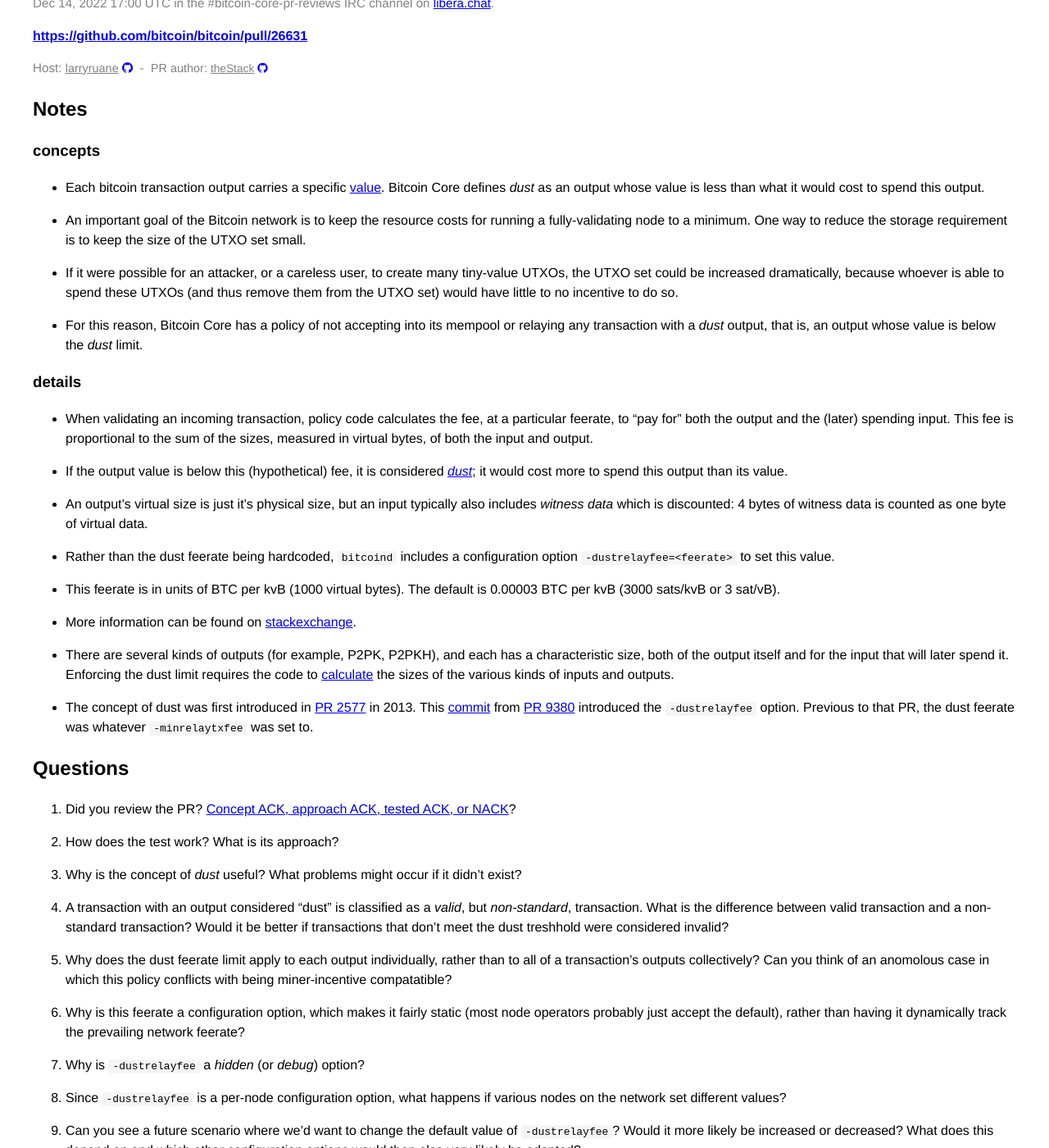
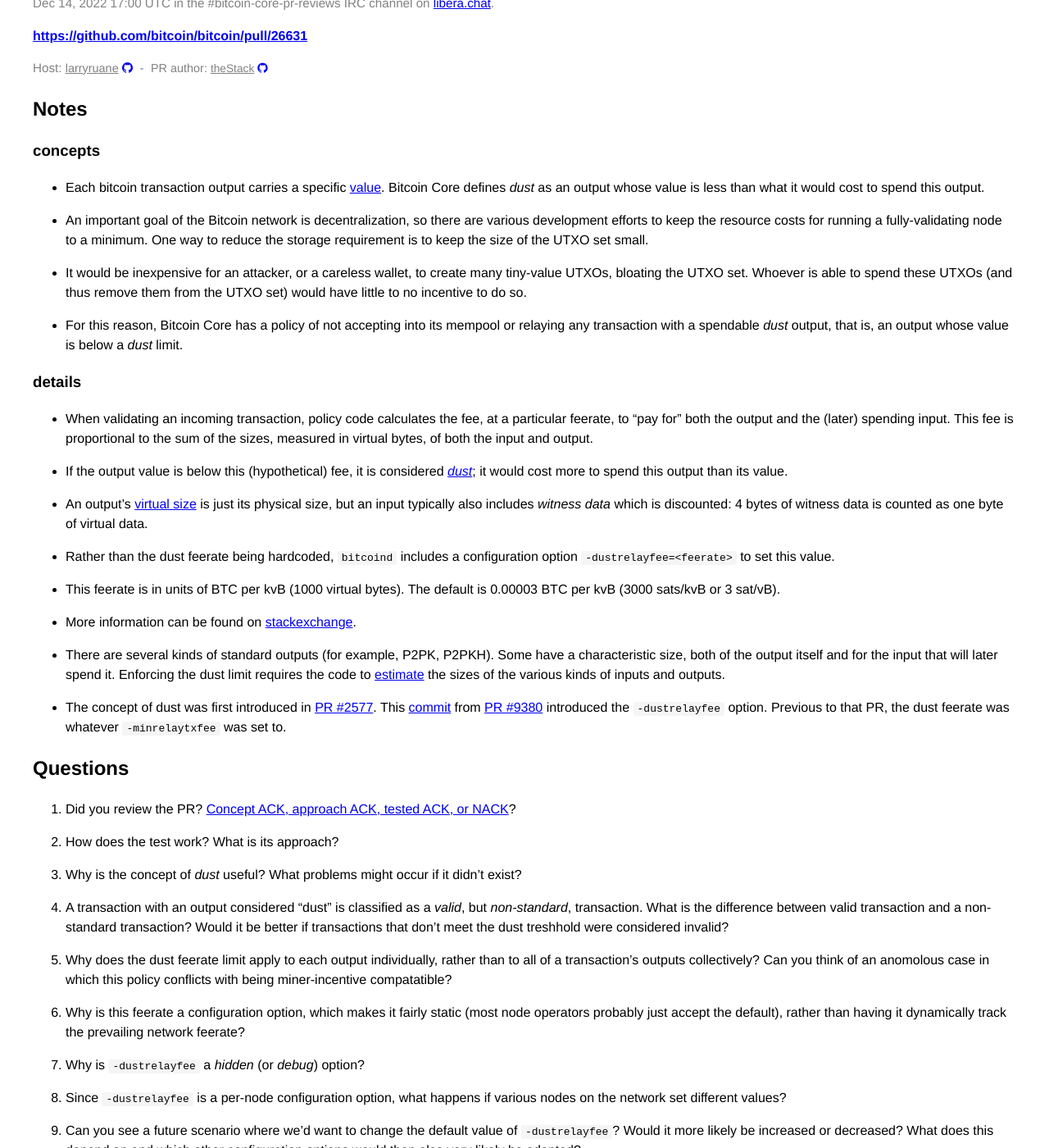
Before and after one commit to bitcoin-core-review-club/website, a Jekyll site: the page built from _posts/2022-12-14-#26631.md, in a window 1280 px wide and 1400 px high, scrolled down 211 px. Shown: the whole window at 82% size. Built offline with Jekyll 4.4.1, drawn with Linux system fonts in a browser that asks for light colours; some of the changed text lies outside the part shown.

Commit message:
minor edits to n26331

```diff
--- a/_posts/2022-12-14-#26631.md
+++ b/_posts/2022-12-14-#26631.md
@@ -19,18 +19,19 @@
   Bitcoin Core defines _dust_ as an output whose value is less than
   what it would cost to spend this output.
 
-- An important goal of the Bitcoin network is to keep the resource costs
+- An important goal of the Bitcoin network is decentralization, so
+  there are various development efforts to keep the resource costs
   for running a fully-validating node to a minimum. One way to reduce
   the storage requirement is to keep the size of the UTXO set small.
 
-- If it were possible for an attacker, or a careless user, to create
-  many tiny-value UTXOs, the UTXO set could be increased dramatically,
-  because whoever is able to spend these UTXOs (and thus remove them
+- It would be inexpensive for an attacker, or a careless wallet, to create
+  many tiny-value UTXOs, bloating the UTXO set.
+  Whoever is able to spend these UTXOs (and thus remove them
   from the UTXO set) would have little to no incentive to do so.
 
 - For this reason, Bitcoin Core has a policy of not accepting into its
-  mempool or relaying any transaction with a _dust_ output, that is, an
-  output whose value is below the _dust_ limit.
+  mempool or relaying any transaction with a spendable _dust_ output, that is, an
+  output whose value is below a _dust_ limit.
 
 ### details
 
@@ -44,7 +45,9 @@
   [_dust_](https://github.com/bitcoin/bitcoin/blob/1ea02791f3d81c7716d9ea455971203f74d7a107/src/policy/policy.cpp#L65);
   it would cost more to spend this output than its value.
 
-- An output's virtual size is just it's physical size, but an input typically
+- An output's [virtual
+  size](https://github.com/bitcoin/bips/blob/master/bip-0141.mediawiki#transaction-size-calculations)
+is just its physical size, but an input typically
   also includes _witness data_ which is discounted: 4 bytes of witness data
   is counted as one byte of virtual data.
 
@@ -57,16 +60,16 @@
 - More information can be found on
   [stackexchange](https://bitcoin.stackexchange.com/questions/10986/what-is-meant-by-bitcoin-dust).
 
-- There are several kinds of outputs (for example, P2PK, P2PKH), and each has
+- There are several kinds of standard outputs (for example, P2PK, P2PKH). Some have
   a characteristic size, both of the output itself and for the input that will
   later spend it. Enforcing the dust limit requires the code to
-  [calculate](https://github.com/bitcoin/bitcoin/blob/1ea02791f3d81c7716d9ea455971203f74d7a107/src/policy/policy.cpp#L26)
+  [estimate](https://github.com/bitcoin/bitcoin/blob/1ea02791f3d81c7716d9ea455971203f74d7a107/src/policy/policy.cpp#L26)
   the sizes of the various kinds of inputs and outputs.
 
 - The concept of dust was first introduced in
-  [PR 2577](https://github.com/bitcoin/bitcoin/pull/2577) in 2013.
+  [PR #2577](https://github.com/bitcoin/bitcoin/pull/2577).
   This [commit](https://github.com/bitcoin/bitcoin/pull/9380/commits/eb30d1a5b215c6dd3763d7f7948f2dd8cb61f6bf)
-  from [PR 9380](https://github.com/bitcoin/bitcoin/pull/9380)
+  from [PR #9380](https://github.com/bitcoin/bitcoin/pull/9380)
   introduced the `-dustrelayfee` option.
   Previous to that PR, the dust feerate was whatever `-minrelaytxfee` was set to.
 
@@ -108,8 +111,6 @@
 
 1. Which of the output scripts need to be inferred from an actual public key (derived from ECKey
    in the test)? Could some of them also be created with only random data?
-   (Idea: learn which output script types are checked for full EC-validity.
-   Particulary interesting here is the difference between P2PK and P2TR.)
 
 1. The P2TR output script to test is created with `pubkey[1:]`.
    What does this expression do and why is this needed?
```
